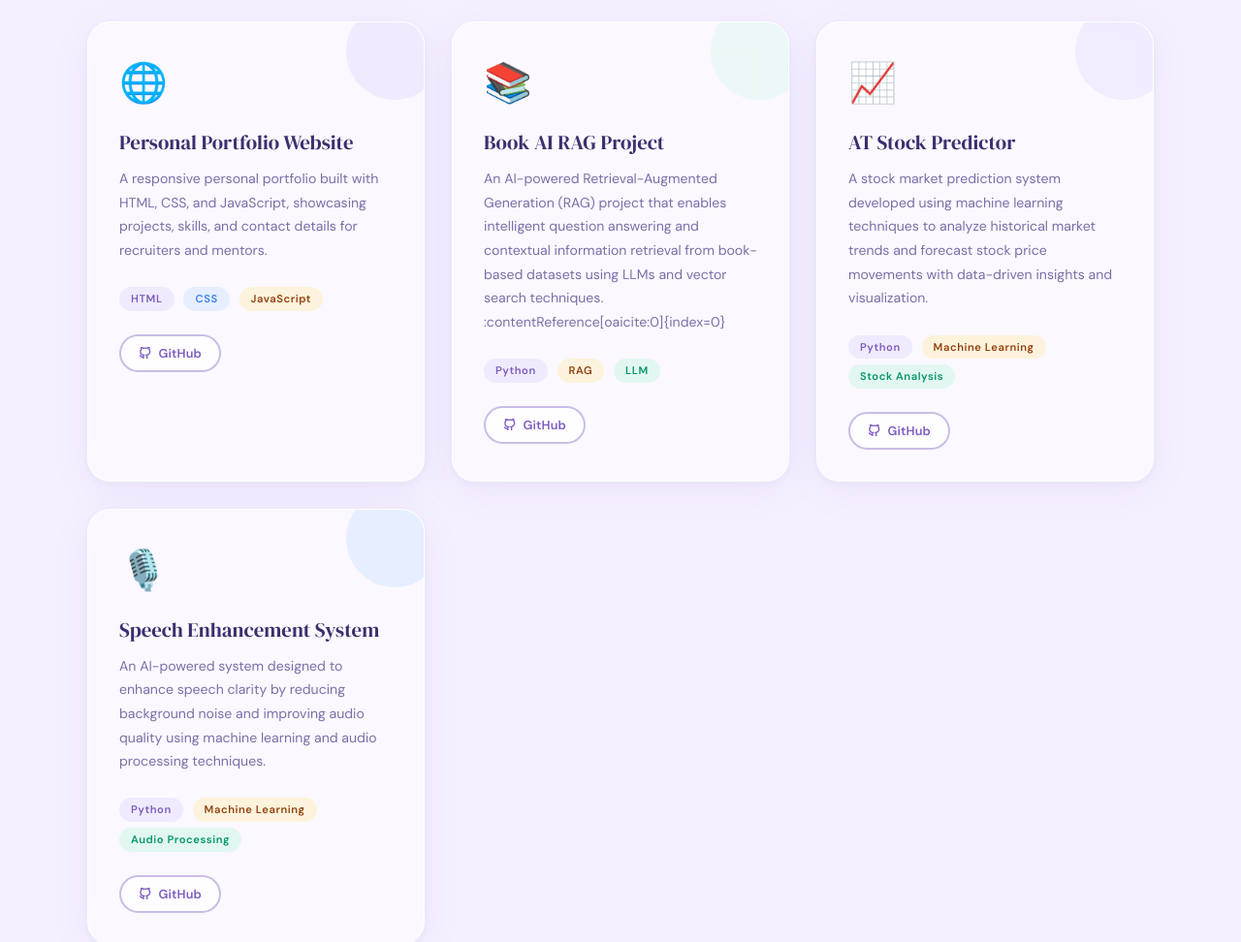
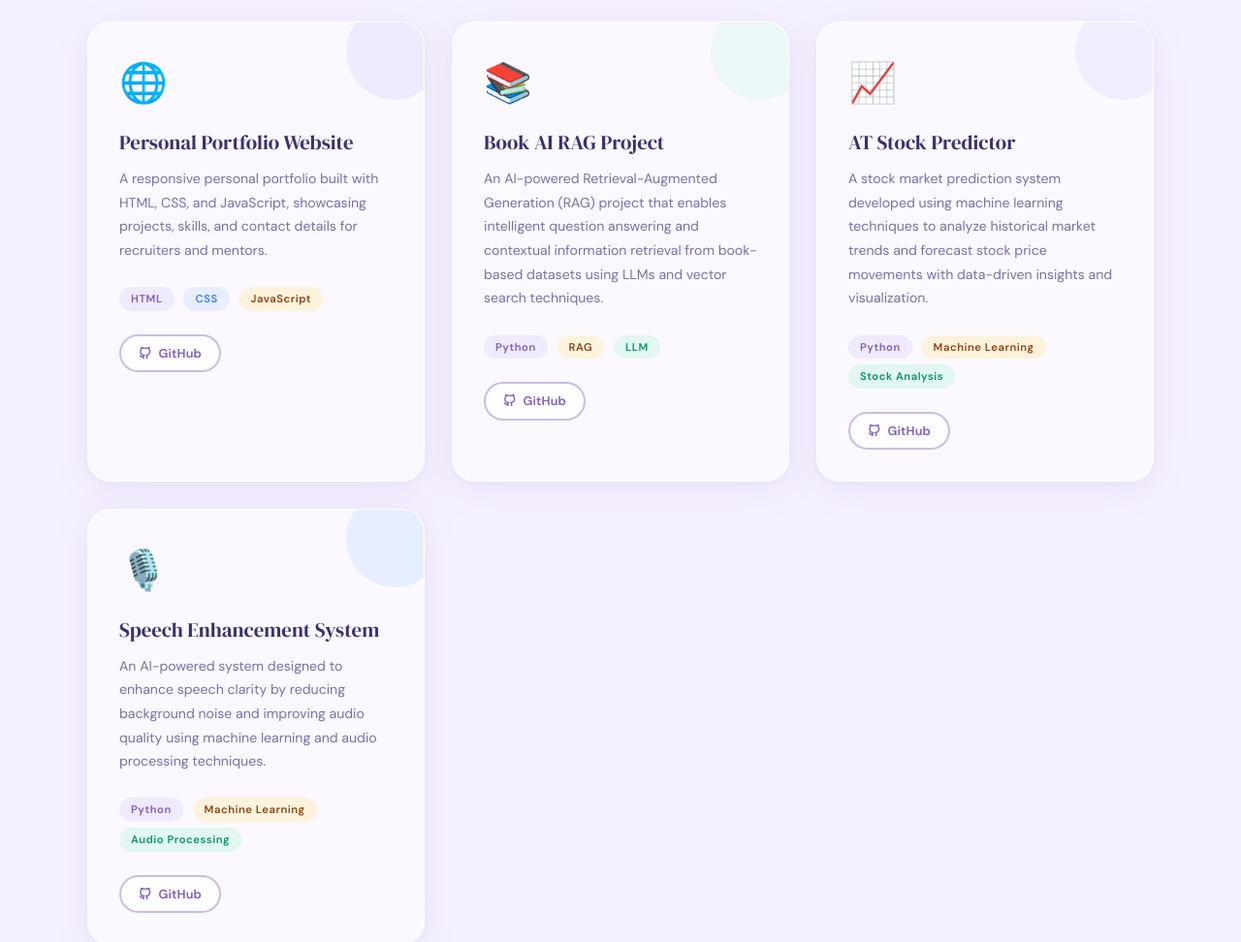
Before and after one commit to dee-41/personal_portfolio_website, a plain HTML site: page index.html in a window 1280 px wide. Shown: the part 2525-3497 px from the top of the page at 97% size. Drawn offline with nearby package versions, Linux system fonts and the light colour scheme.

Commit message:
Update index.html

```diff
--- a/index.html
+++ b/index.html
@@ -731,7 +731,7 @@
   </h3>
 
   <p style="font-size:0.88rem;color:#7a6fa8;line-height:1.75;margin-bottom:1.25rem;">
-    An AI-powered Retrieval-Augmented Generation (RAG) project that enables intelligent question answering and contextual information retrieval from book-based datasets using LLMs and vector search techniques. :contentReference[oaicite:0]{index=0}
+    An AI-powered Retrieval-Augmented Generation (RAG) project that enables intelligent question answering and contextual information retrieval from book-based datasets using LLMs and vector search techniques.
   </p>
 
   <div style="margin-bottom:1.5rem;">
```
